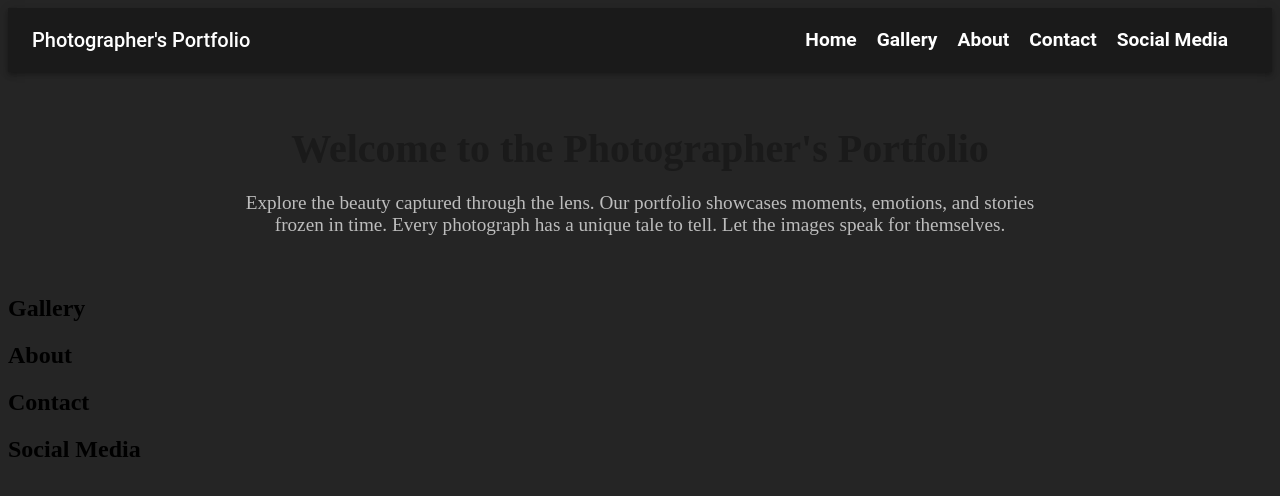
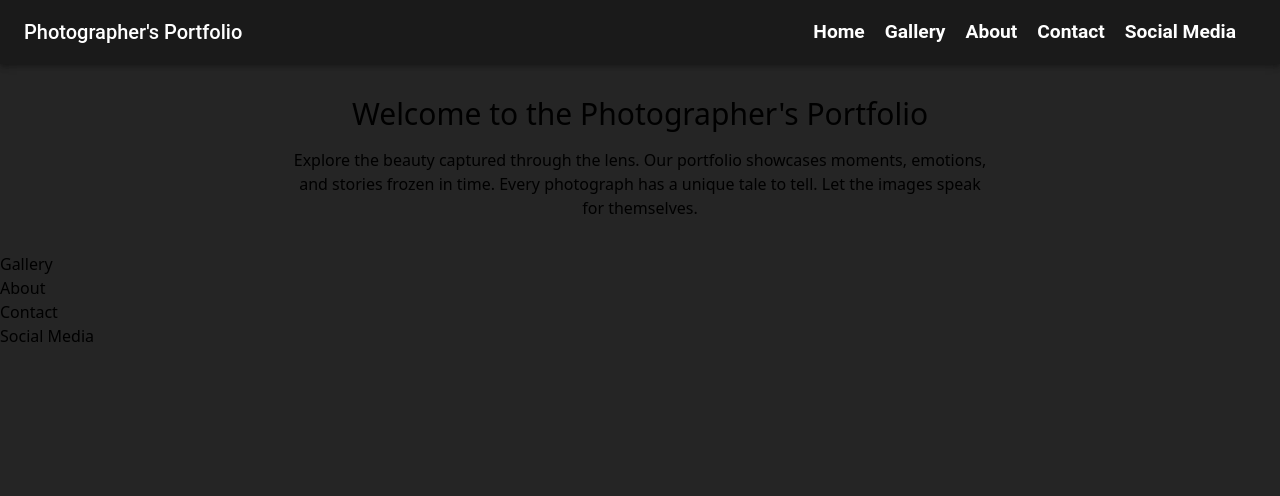
Before and after one commit to michael-carvajal/shot-by-ss, a React (Create React App) app: page /home in a window 1280 px wide. Shown: the top 496 px of the page. Built offline with nearby package versions, Linux system fonts and the light colour scheme.

Commit message:
added tailwindcss

```diff
--- a/package.json
+++ b/package.json
@@ -40,5 +40,11 @@
       "last 1 firefox version",
       "last 1 safari version"
     ]
+  },
+  "devDependencies": {
+    "@babel/plugin-proposal-private-property-in-object": "^7.21.11",
+    "autoprefixer": "^10.4.16",
+    "postcss": "^8.4.31",
+    "tailwindcss": "^3.3.5"
   }
 }
--- /dev/null
+++ b/postcss.config.js
@@ -0,0 +1,6 @@
+module.exports = {
+  plugins: {
+    tailwindcss: {},
+    autoprefixer: {},
+  },
+}
--- a/src/components/Home.jsx
+++ b/src/components/Home.jsx
@@ -1,36 +1,16 @@
 // src/components/Home.js
 import React from 'react';
-import styled from '@emotion/styled';
-
-const Container = styled.div`
-  max-width: 800px;
-  margin: 0 auto;
-  padding: 20px;
-  text-align: center;
-`;
-
-const Title = styled.h2`
-  font-size: 2.5rem;
-  color: ${({ theme }) => theme.palette.primary.main};
-  margin-bottom: 20px;
-`;
-
-const Introduction = styled.p`
-  font-size: 1.2rem;
-  color: ${({ theme }) => theme.palette.text.secondary};
-`;
 
 const Home = () => {
   return (
-    <Container>
-      <Title>Welcome to the Photographer's Portfolio</Title>
-      <Introduction>
-        Explore the beauty captured through the lens. Our portfolio showcases
-        moments, emotions, and stories frozen in time. Every photograph has a
-        unique tale to tell. Let the images speak for themselves.
-      </Introduction>
+    <div className="max-w-3xl mx-auto p-8 text-center">
+      <h2 className="text-3xl mb-4 text-primary">Welcome to the Photographer's Portfolio</h2>
+      <p className="text-base text-text-primary">
+        Explore the beauty captured through the lens. Our portfolio showcases moments, emotions, and stories frozen in time.
+        Every photograph has a unique tale to tell. Let the images speak for themselves.
+      </p>
       {/* Add more content specific to the Home section */}
-    </Container>
+    </div>
   );
 };
 
--- a/src/styles/index.css
+++ b/src/styles/index.css
@@ -1,3 +1,8 @@
+@import 'tailwindcss/base';
+@import 'tailwindcss/components';
+@import 'tailwindcss/utilities';
+
+
 body{
     background-color: #252525;
 }
--- /dev/null
+++ b/tailwind.config.js
@@ -0,0 +1,8 @@
+/** @type {import('tailwindcss').Config} */
+module.exports = {
+  content: ["./src/**/*.{html,js,jsx}"],
+  theme: {
+    extend: {},
+  },
+  plugins: [],
+}
```
Also changed, not shown: 1 other file (tests, documents, lock files or other folders).
